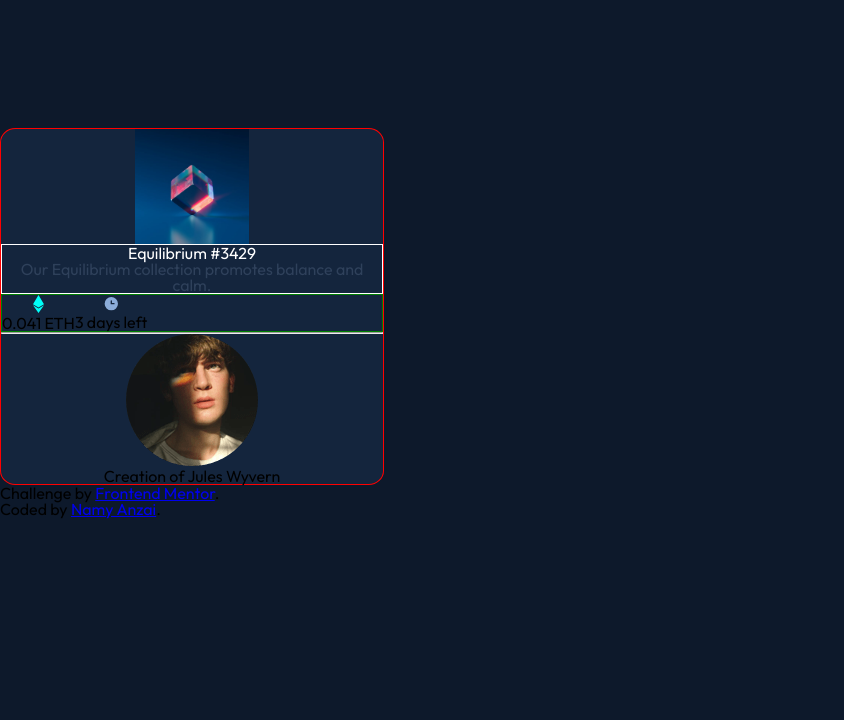
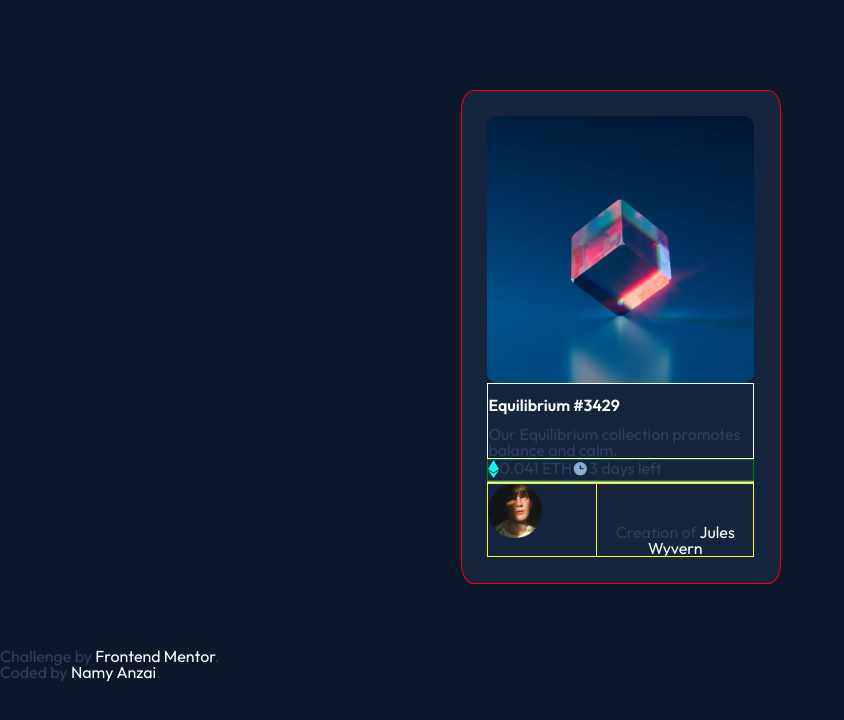
Before and after one commit to namy160/nft-preview-card-component-main, a plain HTML site: page index.html in a window 1280 px wide. Shown: the whole page, without its empty margins (0-844 px from the left). Drawn offline with Linux system fonts and the light colour scheme.

Commit message:
css update

```diff
--- a/css/style.css
+++ b/css/style.css
@@ -7,26 +7,24 @@
 body{
   font-family: 'Outfit', sans-serif;
   background-color: hsl(217, 54%, 11%);
+  color:hsl(215, 32%, 27%);
 }
 
 .card{
   border: 1px solid red;
   background-color: hsl(216, 50%, 16%);
   border-radius: 4%;
-  text-align: center;
-  margin-top: 10%;
-  width: 30%;
-}
-
-.coverImg {
-  margin:0;
+  margin: 7% 36% 5%;
+  width: 25%;
+  padding: 2%;
 }
 
 .coverImg img{
   display: block;
+  border-radius: 4%;
   align-items: center;
-  margin: auto;
-  width: 30%;
+  margin: 0;
+  width: 100%;
 }
 
 .text{
@@ -34,7 +32,10 @@ body{
 }
 
 h1{
-  color: hsl(0, 0%, 100%)
+  color: hsl(0, 0%, 100%);
+  font-weight: 600;
+  margin-top: 5%;
+  margin-bottom: 5%;
 }
 
 .subtext{
@@ -48,5 +49,38 @@ h1{
 }
 
 .priceInfo, .timeLimitInfo{
+  display: flex;
+  flex-direction: row;
+}
 
+table td{
+  text-align: center;
+  margin:0;
+  border: 1px solid yellow;
 }
+
+.iconImg img{
+  display: flex;
+  flex-wrap: wrap;
+  width: 50%;
+  margin:0;
+}
+
+a{
+  color:white;
+}
+a:link {
+  text-decoration: none;
+}
+
+a:visited {
+  text-decoration: none;
+}
+
+a:hover {
+  text-decoration: none;
+}
+
+a:active {
+  text-decoration: none;
+}
--- a/index.html
+++ b/index.html
@@ -37,12 +37,18 @@
         </div>
       </div>
       <hr>
-      <div>
-        <figure>
-          <img src="./images/image-avatar.png" alt="user avatar">
-        </figure>
-        <p> Creation of Jules Wyvern</p>
-      </div>
+      <table>
+        <tr>
+          <td>
+            <figure class="iconImg">
+              <img src="./images/image-avatar.png" alt="user avatar">
+            </figure>
+          </td>
+          <td>
+            <p> Creation of <a href="#">Jules Wyvern</a></p>
+          </td>
+        </tr>
+      </table>
     </div>
   </main>
   <footer>
```
